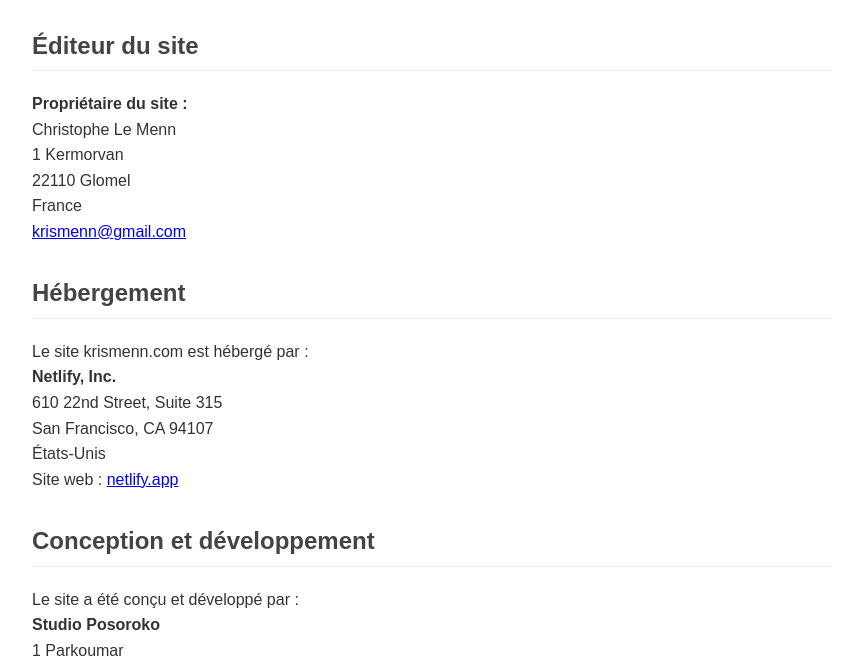
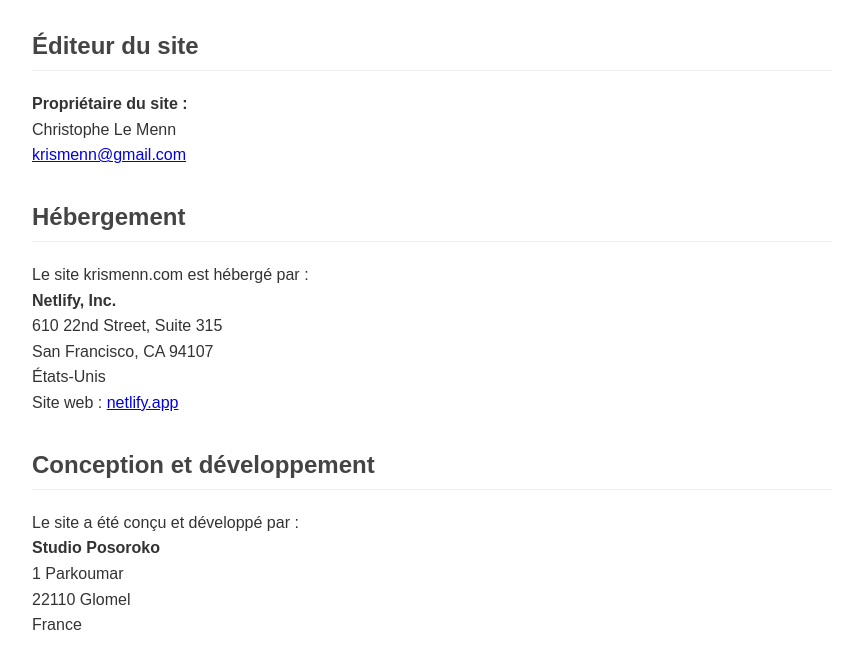
Before and after one commit to Posoroko/krismenn3, a plain HTML site: page pages/mentions-legales.html in a window 1280 px wide. Shown: the part 107-772 px from the top of the page, without its empty margins (208-1071 px from the left). Drawn offline with Linux system fonts and the light colour scheme.

Commit message:
just email for krismenn

```diff
--- a/pages/mentions-legales.html
+++ b/pages/mentions-legales.html
@@ -49,9 +49,6 @@
     <p>
         <strong>Propriétaire du site :</strong><br>
         Christophe Le Menn<br>
-        1 Kermorvan<br>
-        22110 Glomel<br>
-        France<br>
         <a href="mailto:krismenn@gmail.com">krismenn@gmail.com</a>
     </p>
 
```
